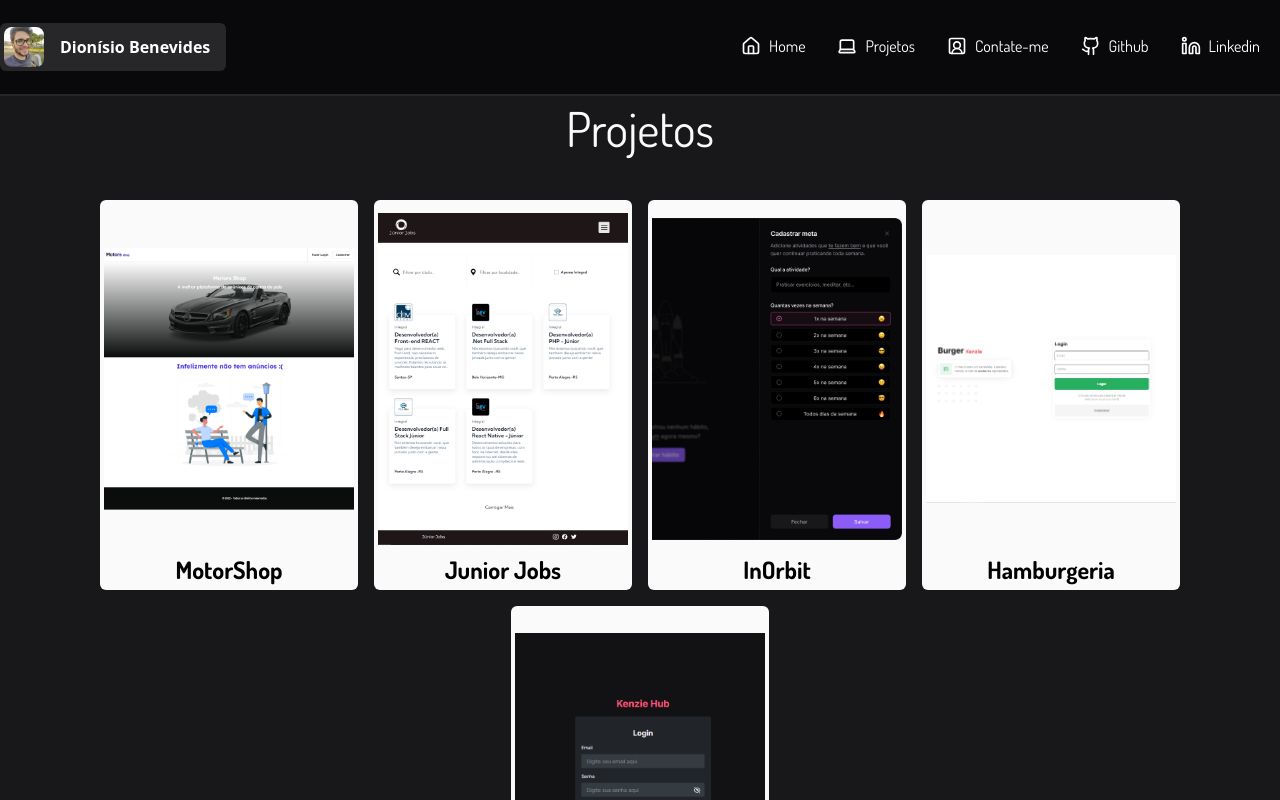
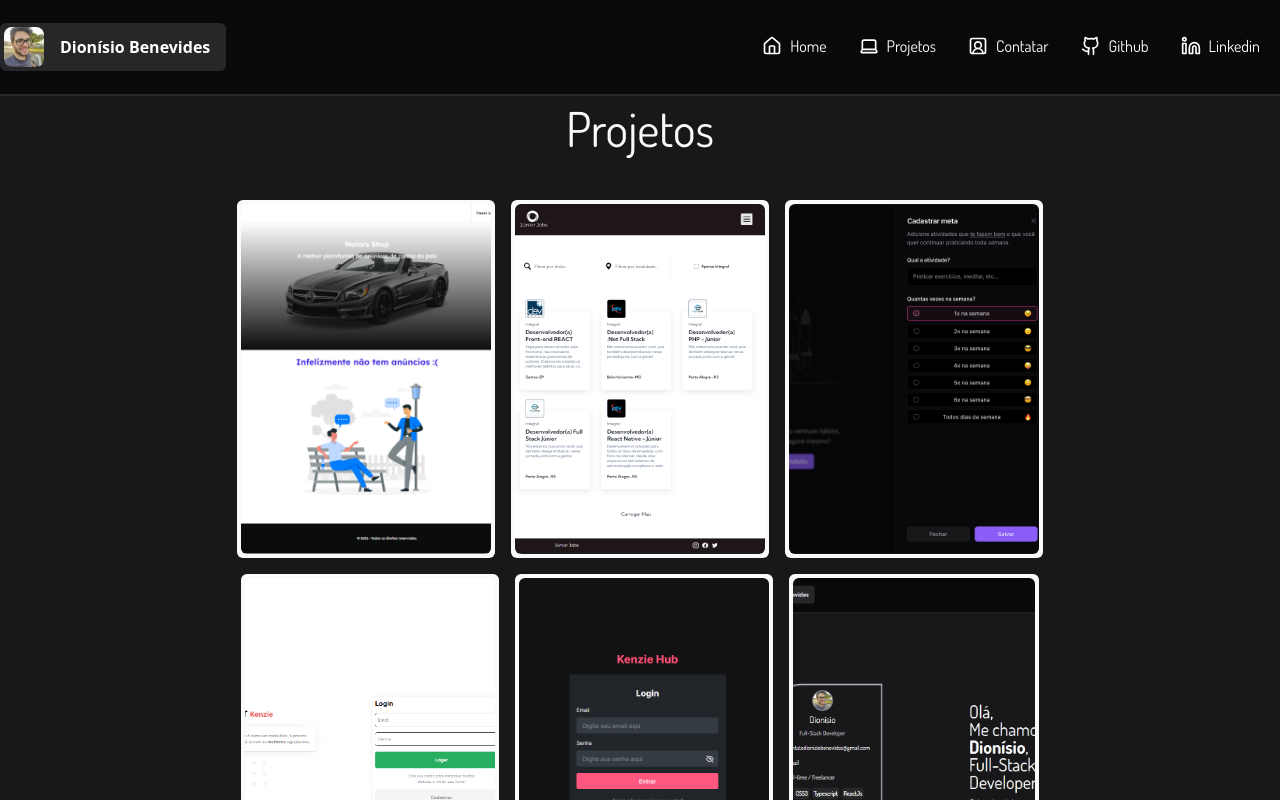
Before and after one commit to dbnvides/new-portfolio, a React (Vite) app: page / in a window 1280 px wide. Both pictures are taken after a click on the button "Projetos". Shown: the top 800 px of the page. Built offline with nearby package versions, Linux system fonts and the light colour scheme.

Commit message:
feat: adding new project and restyling projetos

```diff
--- a/index.html
+++ b/index.html
@@ -9,7 +9,7 @@
     <meta name="viewport" content="width=device-width, initial-scale=1.0" />
     <title>Dev - Dionísio</title>
   </head>
-  <body class="bg-zinc-950 text-zinc-50 antialiased">
+  <body class="bg-zinc-950 text-zinc-50 antialiased overflow-x-hidden">
     <div id="root"></div>
     <script type="module" src="/src/main.tsx"></script>
   </body>
--- a/src/components/card.tsx
+++ b/src/components/card.tsx
@@ -1,6 +1,13 @@
-export const Card = ({ name, image, modal }: any) => {
+interface CardProps {
+  name: string;
+  image: string;
+  modal: () => void;
+}
+
+export const Card = ({ name, image, modal }: CardProps) => {
   return (
-    // biome-ignore lint/a11y/useKeyWithClickEvents: <explanation>
+    <>
+      {name !== "Portfólio" ? (
         <li
           className="max-w-[300px] w-max max-h-[450px] cursor-pointer hover:bg-zinc-950 text-black hover:text-zinc-50 bg-zinc-50 rounded-md p-1 flex flex-col justify-between"
           onClick={modal}
@@ -8,9 +15,22 @@
           <img
             src={image}
             alt={name}
-        className="w-[250px] h-[350px] object-contain rounded-md flex items-center justify-center"
+            className="w-[250px] h-[350px] object-cover rounded-md flex items-center justify-center"
           />
-      <h2 className="text-center font-dosis font-bold text-2xl">{name}</h2>
         </li>
-  )
+      ):
+      (
+        <li
+          className="max-w-[250px] w-max max-h-[450px] cursor-pointer hover:bg-zinc-950 text-black hover:text-zinc-50 bg-zinc-50 rounded-md p-1 flex flex-col justify-between"
+          onClick={modal}
+        >
+          <img
+            src={image}
+            alt={name}
+            className="w-[300px] h-[350px] object-cover rounded-md flex items-center justify-center"
+          />
+        </li>
+      )}
+    </>
+  );
 }
--- a/src/components/header.tsx
+++ b/src/components/header.tsx
@@ -18,18 +18,13 @@
         </div>
         <p className="flex font-semibold">Dionísio Benevides</p>
       </div>
-
-      {/* Botão para abrir/fechar o menu em telas menores */}
       <button
         type="button"
         className="md:hidden text-white absolute right-10 text-lg bg-zinc-800 rounded-md p-2 px-2 w-10"
         onClick={() => setIsNavOpen(!isNavOpen)}
       >
-        {/* Ícone de menu ou fechar baseado no estado */}
         {isNavOpen ? '✖️' : '☰'}
       </button>
-
-      {/* Navegação */}
       <nav
         className={`${
           isNavOpen ? 'block' : 'hidden'
@@ -72,7 +67,7 @@
               }}
             >
               <SquareUserRound size={20} />
-              Contate-me
+              Contatar
             </button>
           </li>
           <li className="flex gap-2">
--- a/src/components/modal.tsx
+++ b/src/components/modal.tsx
@@ -13,23 +13,37 @@
       isOpen={modalIsOpen}
       onRequestClose={closeModal}
       contentLabel="Adding new subscribe"
-      className="relative m-auto p-12 w-[95%] max-w-[500px] bg-zinc-950 max-h-[90%] overflow-y-auto rounded-md border-2"
+      className="relative m-auto p-12 w-[95%] max-w-[700px] bg-zinc-950 max-h-[90%] overflow-y-auto rounded-md border-2"
       overlayClassName="modal-overlay"
     >
       {itemOpen && (
-        <div className="flex flex-col items-center gap-4 font-dosis">
-          {' '}
-          <h1 className="text-2xl">{itemOpen.name}</h1>
+        <>
+        <div className="flex flex-col items-center gap-4 font-dosis lg:flex-row">
+          {itemOpen.name !== "Portfólio" ? (
+            <div className="flex flex-col items-center gap-4 font-dosis w-[300px] md:w-[400px] lg:w-[1000px]">
             <img
               src={itemOpen.image}
               alt={itemOpen.name}
-            className="object-contain w-[90%] h-full border-2 rounded-md "
+              className="object-contain w-[100%] h-full border-2 rounded-md "
             />
-          <p className="text-center ">{itemOpen.descricao}</p>
-          <div className="mt-4">
-            <h2>Tecnologias utilizadas</h2>
-            <div className="mt-4">
-              <ul className="flex gap-2 flex-wrap">
+          </div>
+          ):
+          (
+            <div className="flex flex-col items-center gap-4 font-dosis w-[300px] md:w-[400px] lg:w-[600px]">
+            <img
+              src={itemOpen.image}
+              alt={itemOpen.name}
+              className="object-contain w-[100%] h-full border-2 rounded-md "
+            />
+          </div>
+          )}
+
+            <main className='flex flex-col items-center justify-between'>
+              <h1 className="text-2xl mb-10">{itemOpen.name}</h1>
+              <p className="text-center">{itemOpen.descricao}</p>
+              <div className="mt-4 text-center">
+                <h2 className='underline'>Tecnologias utilizadas</h2>
+                  <ul className="flex gap-2 flex-wrap justify-center mt-4">
                     {itemOpen.tecnologias.map((value, index) => (
                       <li
                         key={index}
@@ -40,6 +54,15 @@
                     ))}
                   </ul>
               </div>
+            </main>
+
+            <button
+              type="button"
+              onClick={closeModal}
+              className="text-zinc-50 absolute right-5 top-3 md:top-5"
+            >
+              <SquareX size={32} />
+            </button>
         </div>
         <div className="flex w-full justify-between mt-4">
           <a
@@ -59,14 +82,7 @@
             Aplicação
           </a>
       </div>
-          <button
-            type="button"
-            onClick={closeModal}
-            className="text-zinc-50 absolute right-5 top-5"
-          >
-            <SquareX size={32} />
-          </button>
-        </div>
+      </>
       )}
     </Modal>
   )
--- a/src/components/projetos.tsx
+++ b/src/components/projetos.tsx
@@ -9,9 +9,9 @@
   return (
     <>
       <ModalViewProjects />
-      <section className="w-full min-h-[80vh] p-2 flex flex-col gap-10 ">
+      <section className="w-full min-h-auto p-2 flex flex-col gap-10 items-center overflow-hidden">
         <h1 className="text-center font-dosis text-5xl">Projetos</h1>
-        <ul className="flex flex-wrap gap-4 p-2 justify-center">
+        <ul className="flex flex-wrap gap-4 p-2 justify-center max-w-[70%]">
           {slides.map(item => (
             <Card
               key={item.id}
--- a/src/dataSlide.ts
+++ b/src/dataSlide.ts
@@ -1,8 +1,9 @@
-import motorshop from './assets/motorshop.png'
-import inOrbit from './assets/InOrbit.png'
-import hamburgueria from './assets/hamburgueria.png'
-import juniorjobs from './assets/juniorJobs.png'
-import kenzieHub from './assets/KenzieHub.png'
+import motorshop from "./assets/motorshop.png";
+import inOrbit from "./assets/InOrbit.png";
+import hamburgueria from "./assets/hamburgueria.png";
+import juniorjobs from "./assets/juniorJobs.png";
+import kenzieHub from "./assets/KenzieHub.png";
+import Portfolio from "./assets/portfolio.png";
 
 export type Slide = {
   id: number;
@@ -14,97 +15,114 @@
   tecnologias: string[];
 };
 
-export const slides:Slide[] = [
+export const slides: Slide[] = [
   {
     id: 1,
     image: motorshop,
-    name: 'MotorShop',
+    name: "MotorShop",
     descricao:
-      'A aplicação consiste em um e-commerce voltado a compra e venda de automoveis, onde é possivel cadastrar dois tipos de usúarios, anunciante e comprador.',
+      "A aplicação consiste em um e-commerce voltado a compra e venda de automoveis, onde é possivel cadastrar dois tipos de usúarios, anunciante e comprador.",
     repositorio:
-      'https://github.com/dbnvides/frontend-ecommerce-cars?tab=readme-ov-file',
-    deploy: 'https://frontend-ecommerce-cars.vercel.app/',
+      "https://github.com/dbnvides/frontend-ecommerce-cars?tab=readme-ov-file",
+    deploy: "https://frontend-ecommerce-cars.vercel.app/",
     tecnologias: [
-      'TypeScript',
-      'Node',
-      'Reactjs',
-      'ExpressJs',
-      'TypeORM',
-      'PostgreSQL',
-      'TailwindCSS',
-      'Vite',
+      "TypeScript",
+      "Node",
+      "Reactjs",
+      "ExpressJs",
+      "TypeORM",
+      "PostgreSQL",
+      "TailwindCSS",
+      "Vite",
     ],
   },
   {
     id: 2,
     image: juniorjobs,
-    name: 'Junior Jobs',
+    name: "Junior Jobs",
     descricao:
-      'A aplicação acima tem como objetivo facilitar essa busca, tanto para novos desenvolvedores quanto para empresas buscando novos colaboradores.',
-    repositorio: 'https://github.com/Project-Junior-Jobs/Junior-jobs',
-    deploy: 'https://junior-jobs-eta.vercel.app/',
+      "A aplicação acima tem como objetivo facilitar essa busca, tanto para novos desenvolvedores quanto para empresas buscando novos colaboradores.",
+    repositorio: "https://github.com/Project-Junior-Jobs/Junior-jobs",
+    deploy: "https://junior-jobs-eta.vercel.app/",
     tecnologias: [
-      'TypeScript',
-      'Reactjs',
-      'Styled-component',
-      'Json-server',
-      'YUP',
+      "TypeScript",
+      "Reactjs",
+      "Styled-component",
+      "Json-server",
+      "YUP",
     ],
   },
   {
     id: 3,
     image: inOrbit,
-    name: 'InOrbit',
+    name: "InOrbit",
     descricao:
-      'A aplicação desenvolvida ajuda os usuários a monitorar suas metas semanais, promovendo uma execução mais eficiente e um controle melhor sobre suas atividades.',
-    repositorio: 'https://github.com/dbnvides/inorbit-web',
-    deploy: '',
+      "A aplicação desenvolvida ajuda os usuários a monitorar suas metas semanais, promovendo uma execução mais eficiente e um controle melhor sobre suas atividades.",
+    repositorio: "https://github.com/dbnvides/inorbit-web",
+    deploy: "",
     tecnologias: [
-      'TypeScript',
-      'Node',
-      'PostgreSQL',
-      'Drizzle-orm',
-      'Fastify',
-      'Zod',
-      'Reactjs',
-      'TailwindCSS',
-      'Radix-ui',
-      'Vite',
+      "TypeScript",
+      "Node",
+      "PostgreSQL",
+      "Drizzle-orm",
+      "Fastify",
+      "Zod",
+      "Reactjs",
+      "TailwindCSS",
+      "Radix-ui",
+      "Vite",
     ],
   },
   {
     id: 4,
     image: hamburgueria,
-    name: 'Hamburgeria',
+    name: "Hamburgeria",
     descricao:
-      'Aplicação voltada para compras de lanches e acompanhamentos, com sistemas de login e registro, sistema de carrinho e filtro para buscar os lanches, totalmente responsivo.',
-    repositorio: 'https://hamburgueria-2-0-azure.vercel.app/login',
-    deploy: 'https://hamburgueria-2-0-azure.vercel.app/login',
+      "Aplicação voltada para compras de lanches e acompanhamentos, com sistemas de login e registro, sistema de carrinho e filtro para buscar os lanches, totalmente responsivo.",
+    repositorio: "https://hamburgueria-2-0-azure.vercel.app/login",
+    deploy: "https://hamburgueria-2-0-azure.vercel.app/login",
     tecnologias: [
-      'TypeScript',
-      'Reactjs',
-      'Styled-component',
-      'ToastFy',
-      'Axios',
-      'YUP',
+      "TypeScript",
+      "Reactjs",
+      "Styled-component",
+      "ToastFy",
+      "Axios",
+      "YUP",
     ],
   },
   {
     id: 5,
     image: kenzieHub,
-    name: 'KenzieHub',
+    name: "KenzieHub",
     descricao:
-      'Aplicação voltada para desenvolvedores cujo o principal objetivo é anotar quais tecnologias voce tem conhecimento e colocar qual o grau de conhecimento.',
-    repositorio: 'https://github.com/dbnvides/kenzie-hub',
-    deploy: 'https://react-kenziehub.vercel.app/login',
+      "Aplicação voltada para desenvolvedores cujo o principal objetivo é anotar quais tecnologias voce tem conhecimento e colocar qual o grau de conhecimento.",
+    repositorio: "https://github.com/dbnvides/kenzie-hub",
+    deploy: "https://react-kenziehub.vercel.app/login",
     tecnologias: [
-      'TypeScript',
-      'Reactjs',
-      'TailwindCSS',
-      'Framer-Motion',
-      'Styled-component',
-      'ToastFy',
-      'YUP',
+      "TypeScript",
+      "Reactjs",
+      "Framer-Motion",
+      "Styled-component",
+      "ToastFy",
+      "YUP",
     ],
   },
-]
+  {
+    id: 6,
+    image: Portfolio,
+    name: "Portfólio",
+    descricao:
+      "Este portfólio, mostrando alguns projetos que ja realizei de forma organizada!",
+    repositorio: "https://github.com/dbnvides/new-portfolio",
+    deploy: "https://portfolio-dionisio-santos.vercel.app/",
+    tecnologias: [
+      "TypeScript",
+      "Reactjs",
+      "TailwindCSS",
+      "Framer-Motion",
+      "Lucid",
+      "Zod",
+      "Vite",
+    ],
+  },
+];
```
Also changed, not shown: src/assets/portfolio.png (added). Lines whose indentation alone changed are shown as unchanged.
